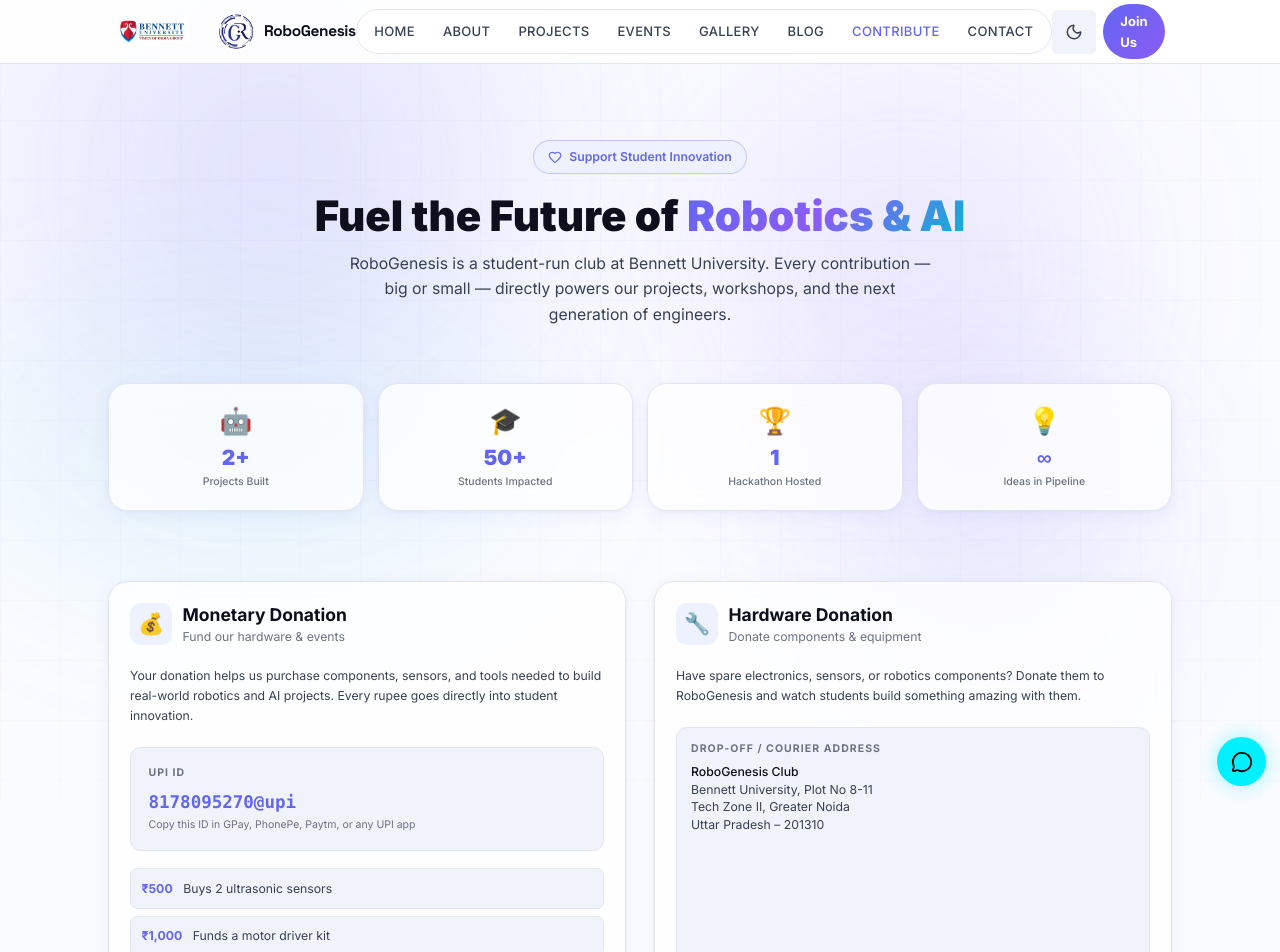
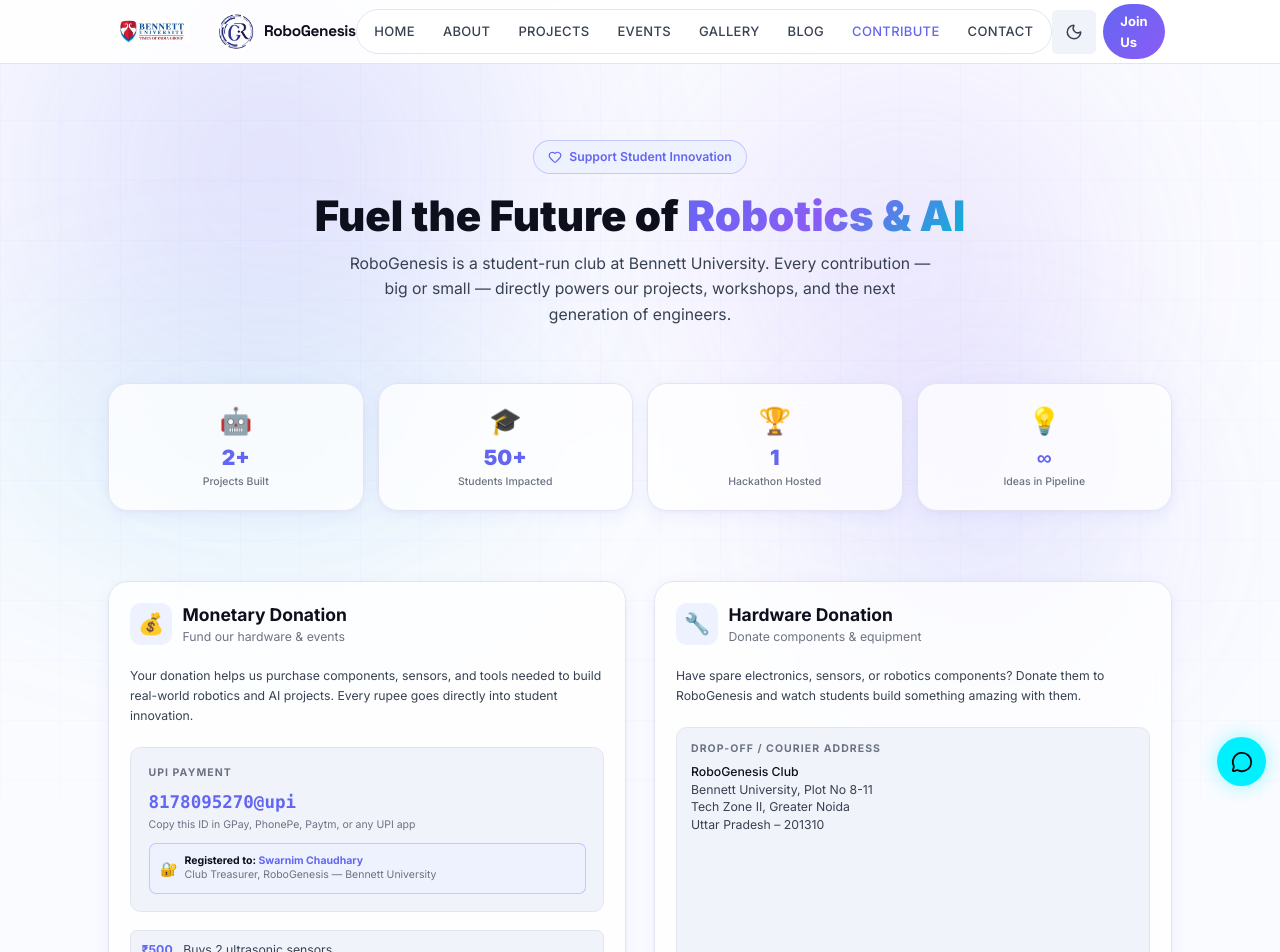
Before and after one commit to Anshupadhyay1419/club_website, a Next.js app: page /contribute in a window 1280 px wide. Shown: the top 952 px of the page. Built offline with nearby package versions, Linux system fonts and the light colour scheme.

Commit message:
Show UPI registered name (Swarnim Chaudhary, Treasurer) on Contribute page for trust

```diff
--- a/app/contribute/page.tsx
+++ b/app/contribute/page.tsx
@@ -97,9 +97,20 @@ export default function ContributePage() {
 
             {/* UPI ID display */}
             <div className="rounded-xl p-5 mb-5" style={{ background: 'var(--bg-muted)', border: '1px solid var(--border)' }}>
-              <p className="text-xs font-bold uppercase tracking-widest mb-3" style={{ color: 'var(--text-muted)' }}>UPI ID</p>
+              <p className="text-xs font-bold uppercase tracking-widest mb-3" style={{ color: 'var(--text-muted)' }}>UPI Payment</p>
               <p className="text-xl font-bold font-mono mb-1" style={{ color: 'var(--accent)' }}>{UPI_ID}</p>
-              <p className="text-xs" style={{ color: 'var(--text-muted)' }}>Copy this ID in GPay, PhonePe, Paytm, or any UPI app</p>
+              <p className="text-xs mb-3" style={{ color: 'var(--text-muted)' }}>Copy this ID in GPay, PhonePe, Paytm, or any UPI app</p>
+              <div className="flex items-center gap-2 p-3 rounded-lg" style={{ background: 'var(--accent-soft)', border: '1px solid var(--border-accent)' }}>
+                <span className="text-base">🔐</span>
+                <div>
+                  <p className="text-xs font-bold" style={{ color: 'var(--text-primary)' }}>
+                    Registered to: <span style={{ color: 'var(--accent)' }}>Swarnim Chaudhary</span>
+                  </p>
+                  <p className="text-xs" style={{ color: 'var(--text-muted)' }}>
+                    Club Treasurer, RoboGenesis — Bennett University
+                  </p>
+                </div>
+              </div>
             </div>
 
             {/* Donation tiers */}
```
